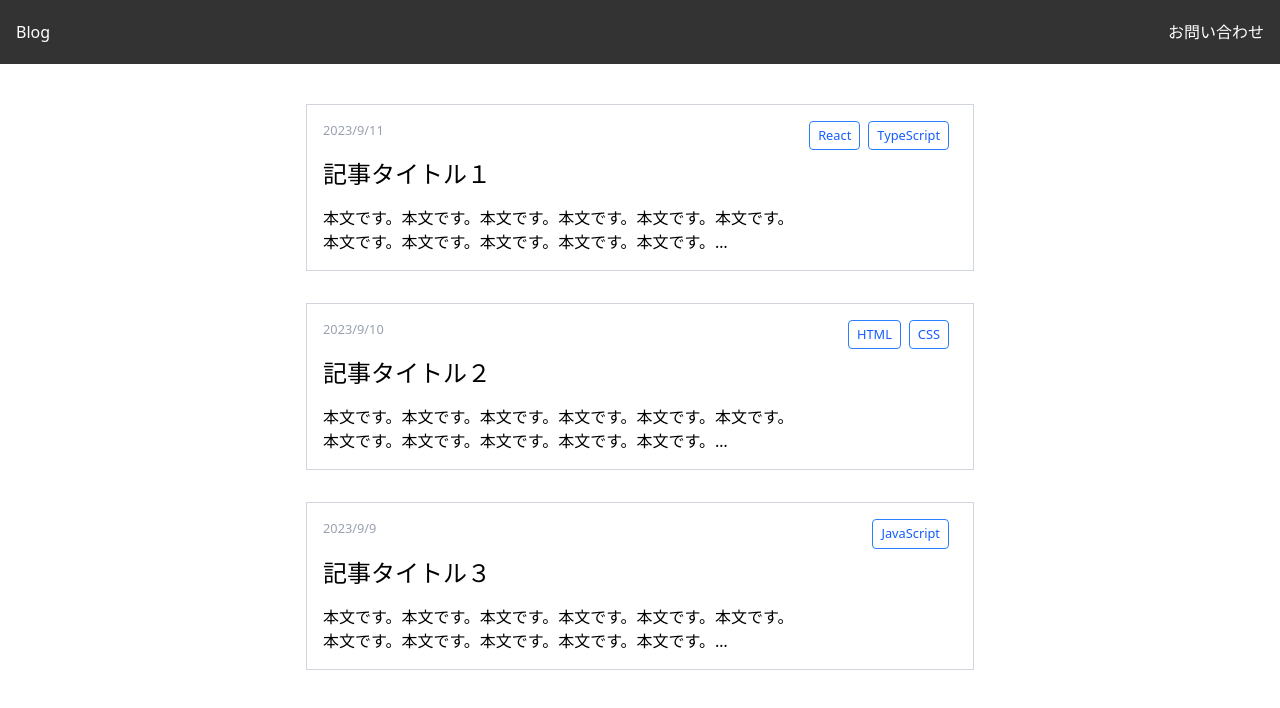
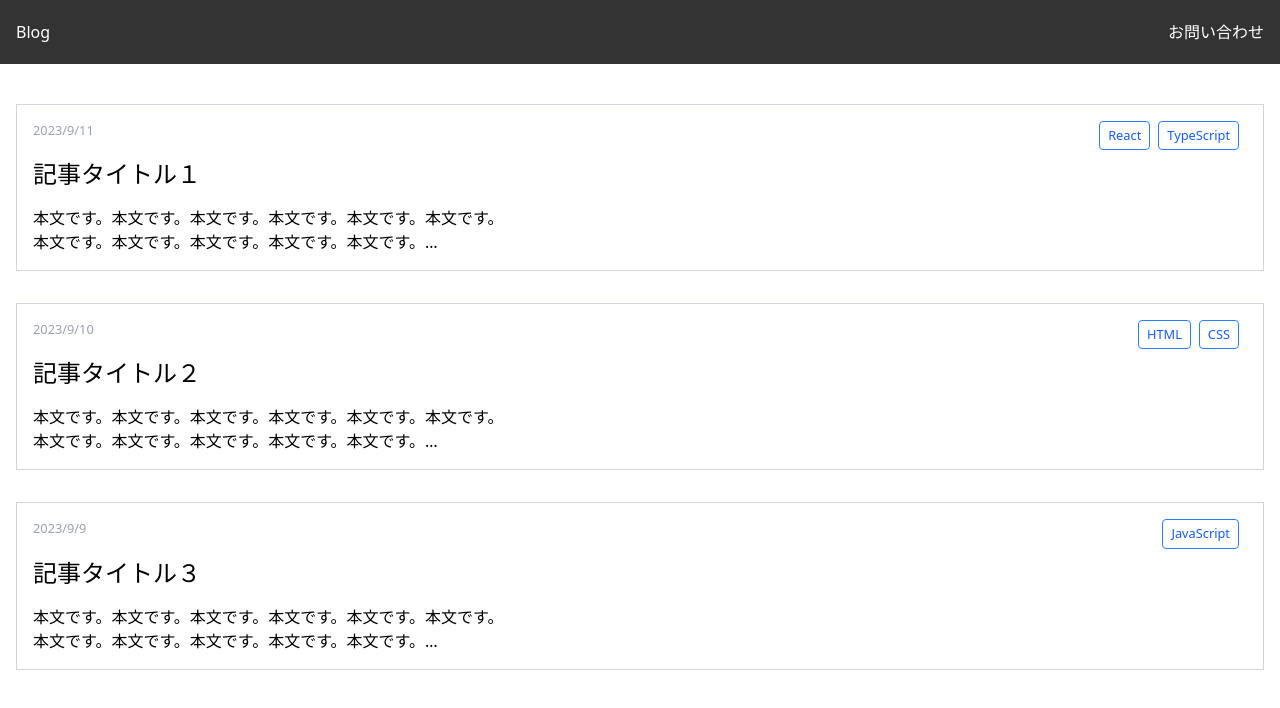
Before and after one commit to Maiasai/test-app, a React (Vite) app: page / in a window 1280 px wide. Shown: the top 708 px of the page. Built offline with nearby package versions, Linux system fonts and the light colour scheme.

Commit message:
“課題2の実装”

```diff
--- a/src/TopPage.jsx
+++ b/src/TopPage.jsx
@@ -1,7 +1,6 @@
 import React from 'react';
 import { posts } from './posts';
-import { Link } from 'react-router-dom'
-
+import { Link } from 'react-router-dom';
 
 // HTML文字列 → テキストだけ抽出（タグを除去）
 const stripHtml = (html) => {
@@ -15,13 +14,11 @@ const stripHtml = (html) => {
 export const TopPage = () => {
 
   return(
-    <div className='px-4 my-10 max-w-[700px] mx-auto'>
-
-
-      { posts.map((data)=> (
+    <div className='px-4 my-10'>
+      {posts.map((data) => (
         <Link key={data.id}
-         to={`posts/${data.id}`} className='block text-black mb-8 p-4 border border-gray-300'>
-
+          to={`/posts/${data.id}`}
+          className='text-black mb-8 p-4 border border-gray-300 block'>
            <div className='flex justify-between'>
                   <li className='text-gray-400 text-[12.8px] list-none'>{new Date(data.createdAt).toLocaleDateString('ja-JP')}</li>
 
@@ -40,12 +37,8 @@ export const TopPage = () => {
               dangerouslySetInnerHTML={{ __html:data.content }}/>
 
 
-
         </Link>
-
       ))}
     </div>
-
   );
-
-}
+};
--- a/src/main.jsx
+++ b/src/main.jsx
@@ -4,7 +4,6 @@ import './index.css';
 import { createRoot } from 'react-dom/client';
 import { BrowserRouter } from 'react-router-dom';
 import { App } from './App';
-import { Layout } from './Layout';
 
 
 
```
Also changed, not shown: src/App.jsx (+5 -10 lines), src/Layout.jsx (+6 -6 lines), src/articlepage.jsx (renamed from src/articlepage1.jsx).
